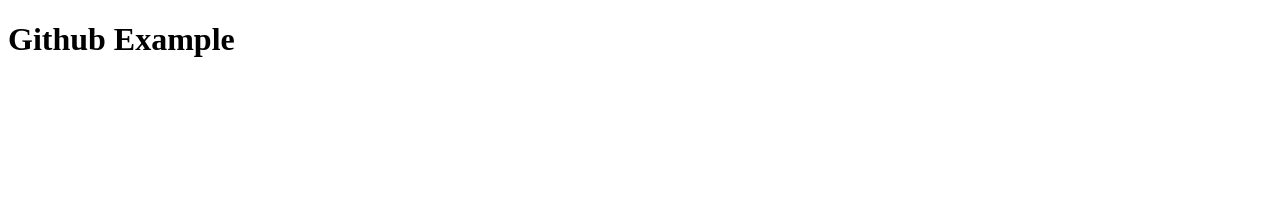
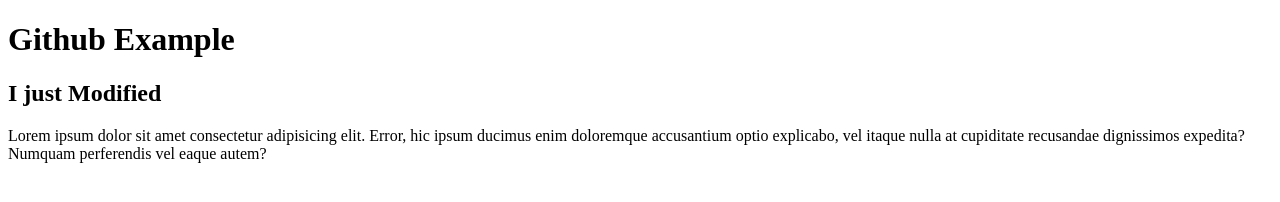
Before and after one commit to Baadal2004/github_cli_samples, a plain HTML site: page index.html in a window 1280 px wide. Drawn offline with Linux system fonts and the light colour scheme.

Commit message:
updated index file

```diff
--- a/index.html
+++ b/index.html
@@ -7,5 +7,8 @@
 </head>
 <body>
     <h1>Github Example</h1>
+    <h2>I just Modified</h2>
+    <p>Lorem ipsum dolor sit amet consectetur adipisicing elit. Error, hic ipsum ducimus enim doloremque accusantium optio explicabo, vel itaque nulla at cupiditate recusandae dignissimos expedita? Numquam perferendis vel eaque autem?
+    </p>
 </body>
 </html>
```
